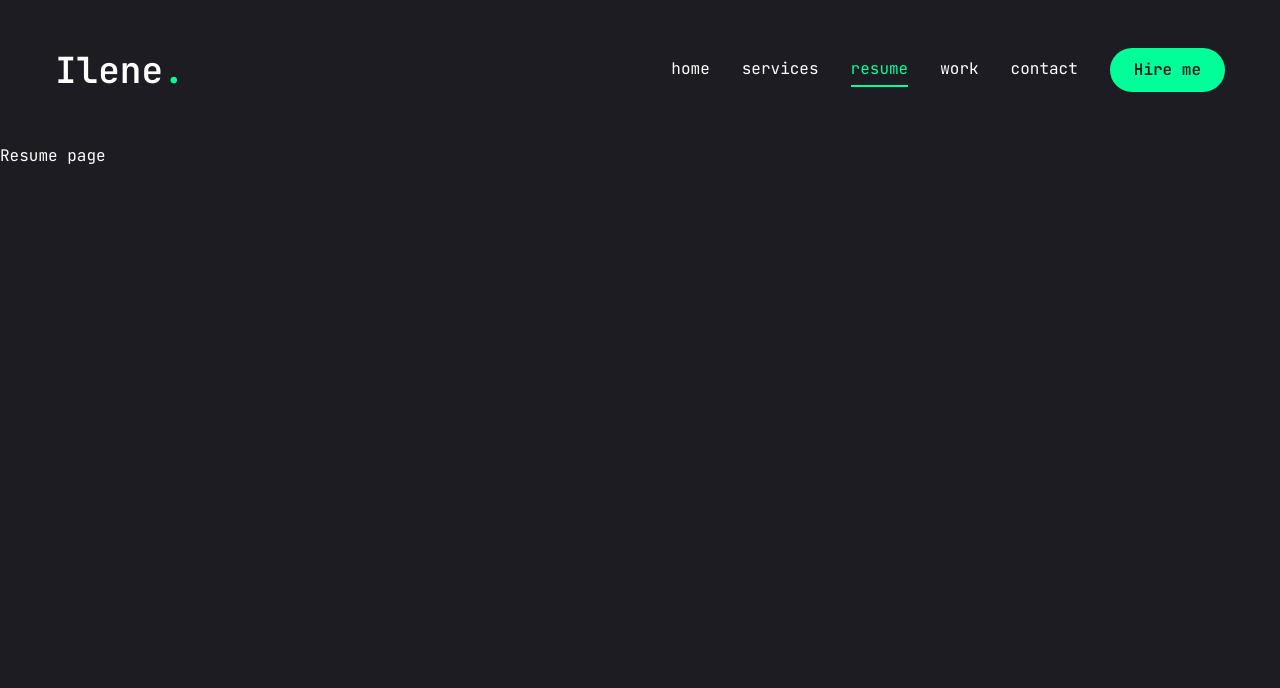
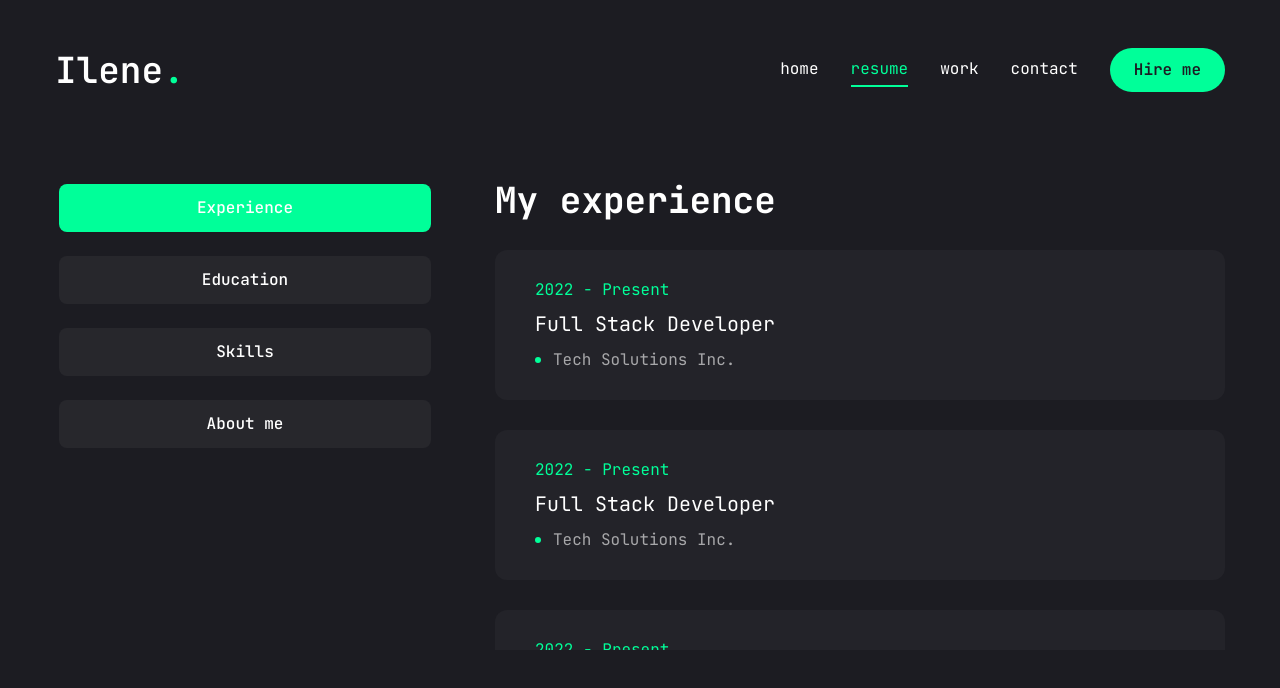
Before and after one commit to ileneh889/portfolio, a Next.js app: page /resume in a window 1280 px wide. Shown: the top 688 px of the page. Built offline with nearby package versions, Linux system fonts and the light colour scheme.

Commit message:
Resume component

```diff
--- a/app/resume/page.jsx
+++ b/app/resume/page.jsx
@@ -1,7 +1,289 @@
 
+"use client"
+
+import {
+  FaHtml5,
+  FaCss3,
+  FaJs,
+  FaReact,
+  FaFigma,
+  FaLaravel,
+  FaPhp,
+  FaBootstrap,
+} from "react-icons/fa";
+import { SiNextdotjs, SiMysql } from "react-icons/si";
+import { Tabs, TabsContent, TabsList, TabsTrigger } from "@/components/ui/tabs";
+import {
+  Tooltip,
+  TooltipContent,
+  TooltipProvider,
+  TooltipTrigger
+} from "@/components/ui/tooltip";
+import { ScrollArea } from "@/components/ui/scroll-area";
+import { motion } from "framer-motion";
+
+
+// about
+const about = {
+  title: "About me",
+  description: "Lorem ipsum dolor sit amet consectetur adipisicing elit. Voluptates quibusdam, sunt explicabo inventore.",
+  info: [
+    {
+      fieldName: "Name",
+      fieldValue: "Luke Coleman"
+    },
+    {
+      fieldName: "Phone",
+      fieldValue: "(+886)0926-555-726"
+    },
+    {
+      fieldName: "Nationality",
+      fieldValue: "Taiwan(R.O.C)"
+    },
+    {
+      fieldName: "Email",
+      fieldValue: "ileneh8899@gmail.com"
+    },
+    {
+      fieldName: "line",
+      fieldValue: "ileneh889"
+    },
+    {
+      fieldName: "whatsApp",
+      fieldValue: "(+886)0926-555-726"
+    },
+    {
+      fieldName: "language",
+      fieldValue: "English, Mandarin"
+    }
+  ]
+};
+
+// experience
+const experience = {
+  icon: "/assets/resume/badge.svg",
+  title: "My experience",
+  description: "Lorem ipsum dolor sit amet consectetur adipisicing elit. Voluptates quibusdam, sunt explicabo inventore.",
+  items: [
+    {
+      company: "Tech Solutions Inc.",
+      position: "Full Stack Developer",
+      duration: "2022 - Present"
+    },
+    {
+      company: "Tech Solutions Inc.",
+      position: "Full Stack Developer",
+      duration: "2022 - Present"
+    },
+    {
+      company: "Tech Solutions Inc.",
+      position: "Full Stack Developer",
+      duration: "2022 - Present"
+    },
+  ]
+};
+
+// education
+const education = {
+  icon: "/assets/resume/cap.svg",
+  title: "My education",
+  description: "Lorem ipsum dolor sit amet consectetur adipisicing elit. Voluptates quibusdam, sunt explicabo inventore.",
+  items: [
+    {
+      institution: "Ispan front-end bootcamp",
+      degree: "Full Stack Developer",
+      duration: "2022 - Present"
+    },
+    {
+      institution: "Tech Solutions Inc.",
+      degree: "Full Stack Developer",
+      duration: "2022 - Present"
+    },
+  ]
+};
+
+// skills
+const skills = {
+  title: "My skills",
+  description: "Lorem ipsum dolor sit amet consectetur adipisicing elit. Voluptates quibusdam, sunt explicabo inventore.",
+  skillList: [
+    {
+      icon: <FaHtml5 />,
+      name: "html 5"
+    },
+    {
+      icon: <FaCss3 />,
+      name: "Css 3"
+    },
+    {
+      icon: <FaJs />,
+      name: "JavaScript"
+    },
+    {
+      icon: <FaReact />,
+      name: "React"
+    },
+    {
+      icon: <FaBootstrap />,
+      name: "Bootstrap"
+    },
+    {
+      icon: <FaFigma />,
+      name: "Figma"
+    },
+    {
+      icon: <SiNextdotjs />,
+      name: "NextJS"
+    },
+    {
+      icon: <SiMysql />,
+      name: "MySQL"
+    },
+    {
+      icon: <FaLaravel />,
+      name: "Laravel"
+    },
+    {
+      icon: <FaPhp />,
+      name: "Php"
+    },
+
+  ]
+};
 
 export default function Resume() {
   return (
-    <div>Resume page</div>
+    <motion.div
+      initial={{ opacity: 0 }}
+      animate={{ opacity: 1 }}
+      transition={{
+        delay: 1,
+        duration: 0.4,
+        ease: "easeIn"
+      }}
+      className="min-h-[80vh] flex items-center justify-center py-12 xl:py-0"
+    >
+      <div className="container mx-auto">
+        <Tabs defaultValue="experience" className="flex flex-col xl:flex-row gap-[60px]">
+          <TabsList className="flex flex-col w-full max-w-[380px] mx-auto xl:mx-0 gap-6">
+            <TabsTrigger value="experience">Experience</TabsTrigger>
+            <TabsTrigger value="education">Education</TabsTrigger>
+            <TabsTrigger value="skills">Skills</TabsTrigger>
+            <TabsTrigger value="about">About me</TabsTrigger>
+          </TabsList>
+
+          {/* content */}
+          <div className="min-h-[70vh] w-full">
+            {/* experience */}
+            <TabsContent value="experience" className="w-full">
+              <div className="flex flex-col gap-[30px] text-center xl:text-left">
+                <h3 className="text-4xl font-bold">{experience.title}</h3>
+                {/* <p className="max-w-[600px] text-white/60 mx-auto xl:mx-0">{experience.description}</p> */}
+                <ScrollArea className="h-[400px]">
+                  <ul className="grid grid-col-1 gap-[30px]">
+                    {
+                      experience.items.map((item, index) => {
+                        return (
+                          <li
+                            key={index}
+                            className="bg-[#232329] h-[150px] py-6 px-10 rounded-xl flex flex-col lg:items-start gap-1"
+                          >
+                            <span className="text-accent">
+                              {item.duration}
+                            </span>
+                            <h3
+                              className="text-xl min-h-[30px] text-center lg:text-left p-0 m-0">
+                              {item.position}
+                            </h3>
+                            <div className="flex items-center justify-center lg:justify-start gap-3">
+                              {/* dot */}
+                              <span className="w-[6px] h-[6px] rounded-full bg-accent"></span>
+                              <p className="text-white/60 p-0 m-0">{item.company}</p>
+                            </div>
+                          </li>
+                        )
+                      })
+                    }
+                  </ul>
+                </ScrollArea>
+              </div>
+            </TabsContent>
+
+            {/* education */}
+            <TabsContent value="education" className="w-full">
+              <div className="flex flex-col gap-[30px] text-center xl:text-left">
+                <h3 className="text-4xl font-bold">{education.title}</h3>
+                {/* <p className="max-w-[600px] text-white/60 mx-auto xl:mx-0">{experience.description}</p> */}
+                <ScrollArea className="h-[400px]">
+                  <ul className="grid grid-col-1 gap-[30px]">
+                    {
+                      education.items.map((item, index) => {
+                        return (
+                          <li
+                            key={index}
+                            className="bg-[#232329] h-[150px] py-6 px-10 rounded-xl flex flex-col lg:items-start gap-1"
+                          >
+                            <span className="text-accent">
+                              {item.duration}
+                            </span>
+                            <h3
+                              className="text-xl min-h-[30px] text-center lg:text-left p-0 m-0">
+                              {item.degree}
+                            </h3>
+                            <div className="flex items-center justify-center lg:justify-start gap-3">
+                              {/* dot */}
+                              <span className="w-[6px] h-[6px] rounded-full bg-accent"></span>
+                              <p className="text-white/60 p-0 m-0">{item.institution}</p>
+                            </div>
+                          </li>
+                        )
+                      })
+                    }
+                  </ul>
+                </ScrollArea>
+              </div>
+            </TabsContent>
+
+            {/* skills */}
+            <TabsContent value="skills" className="w-full h-full">
+              <div className="flex flex-col gap-[30px]">
+                <div className="flex flex-col gap-[30px] text-center xl:text-left">
+                  <h3 className="text-4xl font-bold">{skills.title}</h3>
+                  <p className="max-w-[600px] text-white/60 mx-auto xl:mx-0">{skills.description}</p>
+                </div>
+                <ul className="grid grid-cols-2 sm:grid-cols-3 md:grid-cols-4 gap-4 xl:gap-[30px]">
+                  {skills.skillList.map((skill, index) => {
+                    return (
+                      <li
+                        key={index}
+                        className="flex items-center gap-4"
+                      >
+                        <TooltipProvider delayDuration={100}>
+                          <Tooltip>
+                            <TooltipTrigger className="w-full h-[150px] bg-[#232329] rounded-xl flex justify-center items-center group" >
+                              <div className="text-6xl group-hover:text-accent transition-all duration-300">
+                                {skill.icon}
+                              </div>
+                            </TooltipTrigger>
+                            <TooltipContent>
+                              <p>{skill.name}</p>
+                            </TooltipContent>
+                          </Tooltip>
+                        </TooltipProvider>
+                      </li>
+                    )
+                  })}
+                </ul>
+              </div>
+            </TabsContent>
+
+            {/* about */}
+            <TabsContent value="about" className="w-full">
+              about
+            </TabsContent>
+          </div>
+        </Tabs>
+      </div>
+    </motion.div>
   )
 }
--- a/components/Nav.jsx
+++ b/components/Nav.jsx
@@ -13,7 +13,11 @@
       {
         LINKS.map((link, index) => {
           return (
-            <Link href={link.path} key={index} className={`${link.path === pathName && "text-accent border-b-2 border-accent"} font-mediam hover:text-accent transition-all`}>
+            <Link
+              href={link.path}
+              key={index}
+              className={`${link.path === pathName && "text-accent border-b-2 border-accent"} font-mediam hover:text-accent transition-all`}
+            >
               {link.name}
             </Link>
           )
--- a/components/ui/scroll-area.jsx
+++ b/components/ui/scroll-area.jsx
@@ -26,13 +26,13 @@
     className={cn(
       "flex touch-none select-none transition-colors",
       orientation === "vertical" &&
-        "h-full w-2.5 border-l border-l-transparent p-[1px]",
+      "h-full w-2.5 border-l border-l-transparent p-[1px]",
       orientation === "horizontal" &&
-        "h-2.5 flex-col border-t border-t-transparent p-[1px]",
+      "h-2.5 flex-col border-t border-t-transparent p-[1px]",
       className
     )}
     {...props}>
-    <ScrollAreaPrimitive.ScrollAreaThumb className="relative flex-1 rounded-full bg-slate-200 dark:bg-slate-800" />
+    <ScrollAreaPrimitive.ScrollAreaThumb className="relative flex-1 rounded-full bg-accent dark:bg-slate-800" />
   </ScrollAreaPrimitive.ScrollAreaScrollbar>
 ))
 ScrollBar.displayName = ScrollAreaPrimitive.ScrollAreaScrollbar.displayName
--- a/components/ui/tabs.jsx
+++ b/components/ui/tabs.jsx
@@ -10,10 +10,7 @@
 const TabsList = React.forwardRef(({ className, ...props }, ref) => (
   <TabsPrimitive.List
     ref={ref}
-    className={cn(
-      "inline-flex h-10 items-center justify-center rounded-md bg-slate-100 p-1 text-slate-500 dark:bg-slate-800 dark:text-slate-400",
-      className
-    )}
+    className={cn("inline-flex h-auto rounded-md p-1 text-primary", className)}
     {...props} />
 ))
 TabsList.displayName = TabsPrimitive.List.displayName
@@ -22,7 +19,7 @@
   <TabsPrimitive.Trigger
     ref={ref}
     className={cn(
-      "inline-flex items-center justify-center whitespace-nowrap rounded-sm px-3 py-1.5 text-sm font-medium ring-offset-white transition-all focus-visible:outline-none focus-visible:ring-2 focus-visible:ring-slate-950 focus-visible:ring-offset-2 disabled:pointer-events-none disabled:opacity-50 data-[state=active]:bg-white data-[state=active]:text-slate-950 data-[state=active]:shadow-sm dark:ring-offset-slate-950 dark:focus-visible:ring-slate-300 dark:data-[state=active]:bg-slate-950 dark:data-[state=active]:text-slate-50",
+      "inline-flex items-center w-full bg-[#27272c] justify-center whitespace-nowrap text-white rounded-lg p-3 text-base font-medium ring-offset-white transition-all disabled:pointer-events-none disabled:opacity-50 data-[state=active]:bg-accent data-[state=active]:text-white font-sans data-[state=active]:shadow-sm",
       className
     )}
     {...props} />
@@ -33,7 +30,7 @@
   <TabsPrimitive.Content
     ref={ref}
     className={cn(
-      "mt-2 ring-offset-white focus-visible:outline-none focus-visible:ring-2 focus-visible:ring-slate-950 focus-visible:ring-offset-2 dark:ring-offset-slate-950 dark:focus-visible:ring-slate-300",
+      "min-h-[480px] ring-offset-white focus-visible:outline-none focus-visible:ring-2 focus-visible:ring-slate-950 focus-visible:ring-offset-2 dark:ring-offset-slate-950 dark:focus-visible:ring-slate-300",
       className
     )}
     {...props} />
--- a/lib/utils.js
+++ b/lib/utils.js
@@ -11,10 +11,10 @@
     name: "home",
     path: "/",
   },
-  {
-    name: "services",
-    path: "/services",
-  },
+  // {
+  //   name: "services",
+  //   path: "/services",
+  // },
   {
     name: "resume",
     path: "/resume",
```
Also changed, not shown: app/services/page.jsx (+27 -0 lines).
